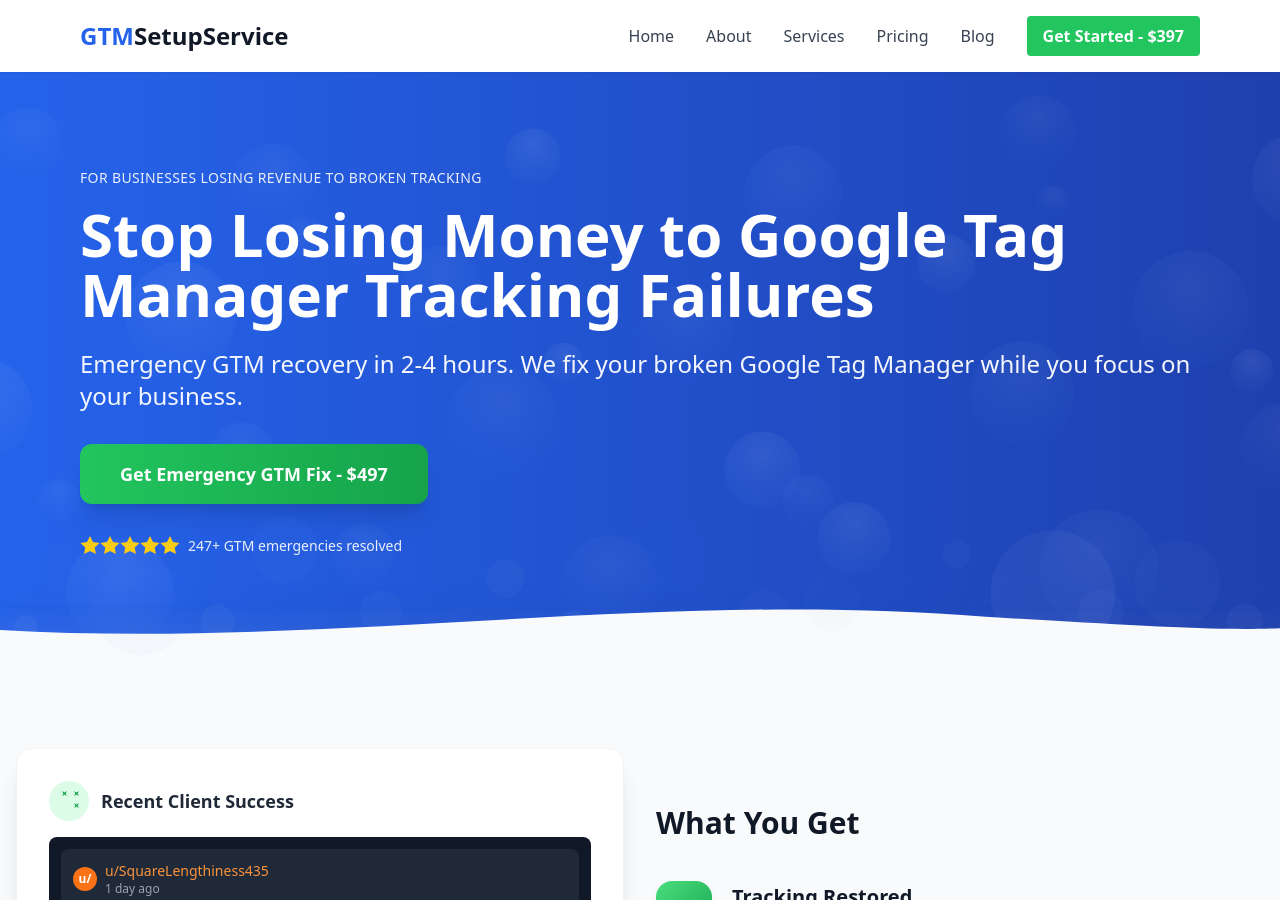
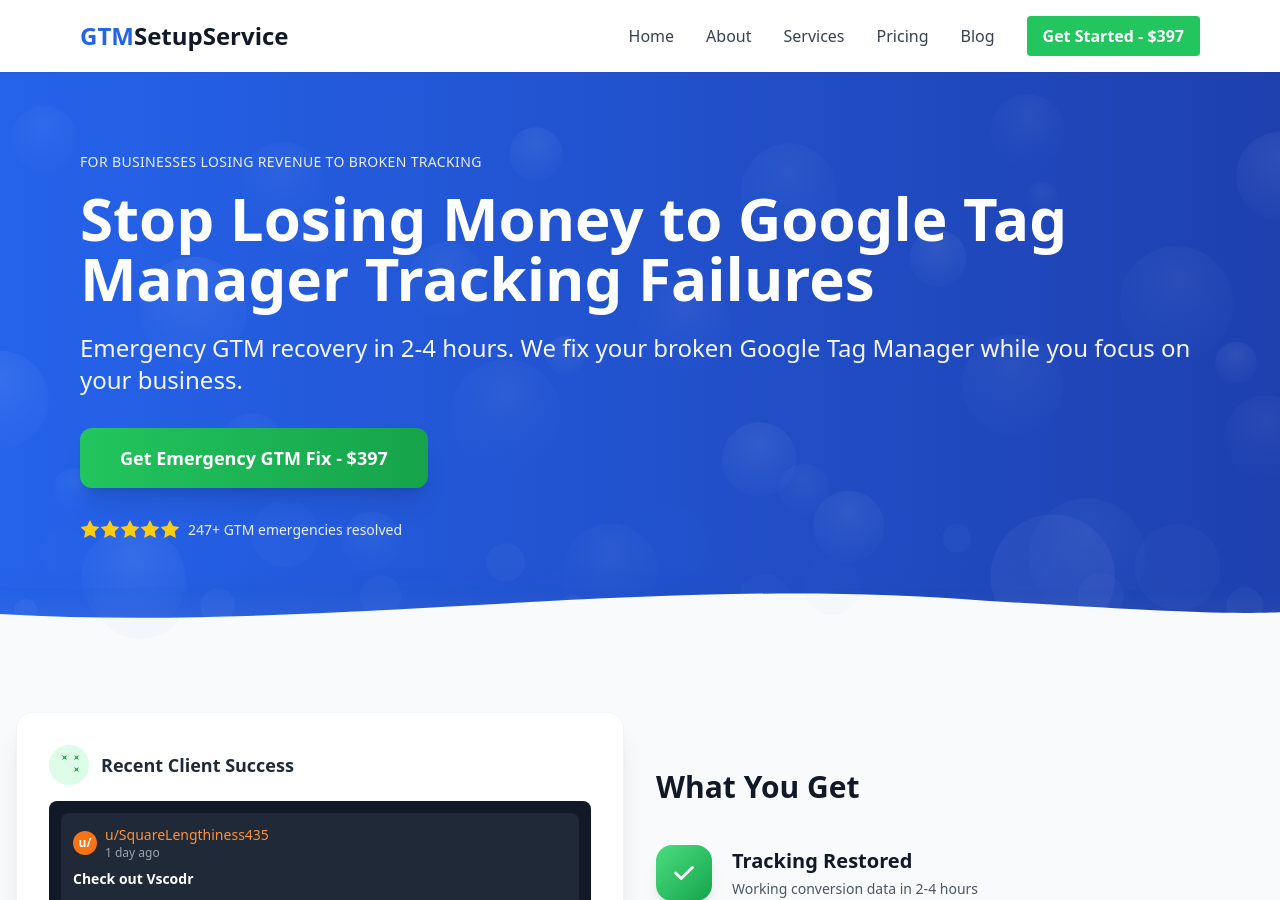
Before and after one commit to gtmsetupservice/gtmsetupservice.com, a Jekyll site: the page built from index.md, in a window 1280 px wide and 900 px high. Built offline with Jekyll 4.4.1, drawn with Linux system fonts in a browser that asks for light colours; nearby versions of some CDN libraries.

Commit message:
Update pricing and improve page spacing
- Change pricing from $497 to $397 across all pages
- Reduce hero section top padding by 16px (pt-24 → pt-20)
- Reduce testimonial section top padding by 20px (py-16 → pt-11 pb-16)
- Updated pricing in hero, blog, post layout, and meta description

🤖 Generated with [Claude Code](https://claude.com/claude-code)

Co-Authored-By: Claude <noreply@anthropic.com>

```diff
--- a/_includes/hero.html
+++ b/_includes/hero.html
@@ -7,7 +7,7 @@
     <div class="absolute bottom-0 left-0 right-0 h-48" style="background-image: url('/assets/images/bg-wave-blue-to-gray50.svg'); background-size: cover; background-position: top; background-repeat: no-repeat;"></div>
 
     <!-- Content wrapper with proper padding -->
-    <div class="pt-24 pb-32 relative">
+    <div class="pt-20 pb-32 relative">
 
     <div class="max-w-6xl mx-auto px-4 relative z-10">
         <!-- Eyebrow Copy -->
@@ -28,7 +28,7 @@
 
         <!-- CTA Button - Specific action -->
         <a href="#contact" class="inline-block bg-gradient-to-r from-green-500 to-green-600 hover:from-green-600 hover:to-green-700 text-white font-bold py-4 px-10 rounded-xl text-lg shadow-xl hover:shadow-2xl transform hover:-translate-y-1 transition-all duration-200">
-            Get Emergency GTM Fix - $497
+            Get Emergency GTM Fix - $397
         </a>
 
         <!-- Social Proof -->
--- a/_layouts/post.html
+++ b/_layouts/post.html
@@ -63,7 +63,7 @@ layout: default
         <h3 class="text-2xl font-bold mb-4">Having GTM Tracking Issues?</h3>
         <p class="text-lg mb-6">Get your tracking fixed by the experts. Emergency recovery in 2-4 hours.</p>
         <a href="/#contact" class="inline-block bg-green-500 hover:bg-green-600 text-white font-bold py-3 px-8 rounded-lg transition duration-200">
-            Get Emergency GTM Fix - $497
+            Get Emergency GTM Fix - $397
         </a>
     </div>
 </article>
--- a/blog/index.html
+++ b/blog/index.html
@@ -130,7 +130,7 @@ permalink: /blog/
         <h3 class="text-2xl font-bold mb-4">Having GTM Tracking Issues?</h3>
         <p class="text-lg mb-6">Don't let broken tracking cost you conversions. Get emergency GTM recovery in 2-4 hours.</p>
         <a href="/#contact" class="inline-block bg-white text-green-600 font-bold py-3 px-8 rounded-lg hover:bg-gray-100 transition">
-            Get Emergency GTM Fix - $497
+            Get Emergency GTM Fix - $397
         </a>
     </section>
 </div>
--- a/index.md
+++ b/index.md
@@ -1,13 +1,13 @@
 ---
 layout: default
 title: Emergency GTM Recovery & Tracking Fixes
-description: GTM not working? Get emergency recovery in 2-4 hours. Fix broken Google Tag Manager and restore conversion tracking. $497 fixed price.
+description: GTM not working? Get emergency recovery in 2-4 hours. Fix broken Google Tag Manager and restore conversion tracking. $397 fixed price.
 ---
 
 {% include hero.html %}
 
 <!-- Combined Quick Wins & Testimonial Section -->
-<section id="testimonial" class="py-16 bg-gray-50 relative overflow-hidden">
+<section id="testimonial" class="pt-11 pb-16 bg-gray-50 relative overflow-hidden">
     <!-- Bottom transition wave -->
     <div class="absolute bottom-0 left-0 right-0 h-48" style="background-image: url('/assets/images/bg-wave-gray-to-white.svg'); background-size: cover; background-position: top; background-repeat: no-repeat;"></div>
     <!-- Background Pattern -->
```
